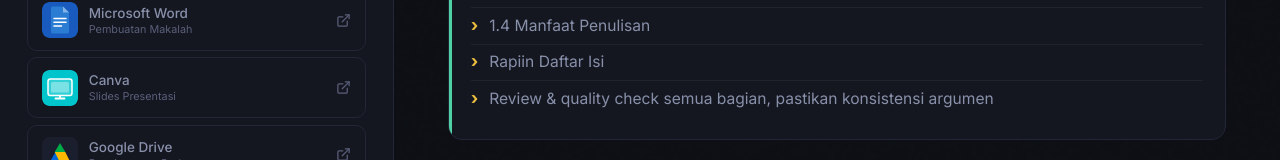
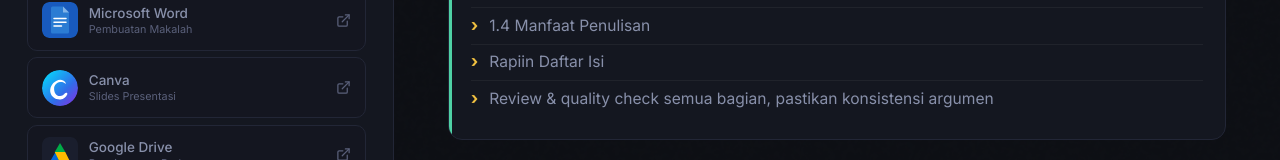
Before and after one commit to Deearss/kelompok3-sosbud, a Next.js app: page / in a window 1280 px wide. Shown: the part 435-595 px from the top of the page. Built offline with nearby package versions, Linux system fonts and the light colour scheme.

Commit message:
feat(ui): perbarui ikon presentasi menjadi vektor logo Canva
Mengganti ikon kotak standar menjadi vektor mirip logo original Canva (lingkaran dengan linear-gradient cyan-to-purple dan huruf C kustom) agar secara visual lebih identik dengan apa yang pengguna gunakan.

```diff
--- a/src/components/layout/Sidebar.tsx
+++ b/src/components/layout/Sidebar.tsx
@@ -156,49 +156,20 @@ export function Sidebar({
               accentColor: "hover:border-[#00C4CC]/40",
               icon: (
                 <svg
-                  viewBox="0 0 24 24"
+                  viewBox="0 0 48 48"
                   fill="none"
                   xmlns="http://www.w3.org/2000/svg"
-                  className="w-6 h-6 md:w-8 md:h-8 shrink-0 rounded-md"
+                  className="w-6 h-6 md:w-8 md:h-8 shrink-0 rounded-full"
                 >
-                  <rect width="24" height="24" rx="5" fill="#00C4CC" />
-                  <rect
-                    x="4"
-                    y="6"
-                    width="16"
-                    height="11"
-                    rx="1.5"
-                    fill="white"
-                    fillOpacity="0.2"
-                    stroke="white"
-                    strokeWidth="1"
-                  />
-                  <rect
-                    x="6"
-                    y="8"
-                    width="12"
-                    height="7"
-                    rx="1"
-                    fill="white"
-                    fillOpacity="0.35"
-                  />
-                  <line
-                    x1="12"
-                    y1="17"
-                    x2="12"
-                    y2="19"
-                    stroke="white"
-                    strokeWidth="1.2"
-                  />
-                  <line
-                    x1="9"
-                    y1="19"
-                    x2="15"
-                    y2="19"
-                    stroke="white"
-                    strokeWidth="1.2"
-                    strokeLinecap="round"
-                  />
+                  <defs>
+                    <linearGradient id="canvaGrad1" x1="0%" y1="0%" x2="100%" y2="100%">
+                      <stop offset="0%" stopColor="#00E5FF" />
+                      <stop offset="60%" stopColor="#306EE8" />
+                      <stop offset="100%" stopColor="#8A2BE2" />
+                    </linearGradient>
+                  </defs>
+                  <circle cx="24" cy="24" r="24" fill="url(#canvaGrad1)" />
+                  <path d="M31.21 16.63C28.69 13.11 23.95 12 18.91 14.53C13.25 17.39 9.87 24.11 11.23 30.12C12.59 36.13 18.23 39.81 24.51 39.42C29.08 39.13 32.06 36.03 33.72 32.32C34.55 30.46 31.81 29.41 30.65 31.05C29.13 33.2 26.86 34.61 24.08 34.68C18.66 34.82 16.03 30.01 16.14 24.63C16.22 20.35 19.34 16.67 24.02 16.01C26.33 15.68 28.84 16.29 30.45 17.8C31.54 18.82 32.58 17.51 31.21 16.63Z" fill="white" />
                 </svg>
               ),
             },
--- a/src/components/panels/PanduanPenulisanPanel.tsx
+++ b/src/components/panels/PanduanPenulisanPanel.tsx
@@ -175,47 +175,17 @@ export default function PanduanPenulisanPanel() {
                 viewBox="0 0 48 48"
                 fill="none"
                 xmlns="http://www.w3.org/2000/svg"
-                className="w-full h-full"
+                className="w-full h-full rounded-full"
               >
-                <rect width="48" height="48" rx="8" fill="#00C4CC" />
-                <rect
-                  x="10"
-                  y="14"
-                  width="28"
-                  height="20"
-                  rx="2"
-                  fill="white"
-                  fillOpacity="0.2"
-                  stroke="white"
-                  strokeWidth="1.5"
-                />
-                <rect
-                  x="14"
-                  y="18"
-                  width="20"
-                  height="12"
-                  rx="1"
-                  fill="white"
-                  fillOpacity="0.35"
-                />
-                <circle cx="24" cy="36" r="1.5" fill="white" />
-                <line
-                  x1="24"
-                  y1="34"
-                  x2="24"
-                  y2="37"
-                  stroke="white"
-                  strokeWidth="1.5"
-                />
-                <line
-                  x1="20"
-                  y1="38"
-                  x2="28"
-                  y2="38"
-                  stroke="white"
-                  strokeWidth="1.5"
-                  strokeLinecap="round"
-                />
+                <defs>
+                  <linearGradient id="canvaGrad2" x1="0%" y1="0%" x2="100%" y2="100%">
+                    <stop offset="0%" stopColor="#00E5FF" />
+                    <stop offset="60%" stopColor="#306EE8" />
+                    <stop offset="100%" stopColor="#8A2BE2" />
+                  </linearGradient>
+                </defs>
+                <circle cx="24" cy="24" r="24" fill="url(#canvaGrad2)" />
+                <path d="M31.21 16.63C28.69 13.11 23.95 12 18.91 14.53C13.25 17.39 9.87 24.11 11.23 30.12C12.59 36.13 18.23 39.81 24.51 39.42C29.08 39.13 32.06 36.03 33.72 32.32C34.55 30.46 31.81 29.41 30.65 31.05C29.13 33.2 26.86 34.61 24.08 34.68C18.66 34.82 16.03 30.01 16.14 24.63C16.22 20.35 19.34 16.67 24.02 16.01C26.33 15.68 28.84 16.29 30.45 17.8C31.54 18.82 32.58 17.51 31.21 16.63Z" fill="white" />
               </svg>
             </div>
             <div className="flex-1 min-w-0">
```
